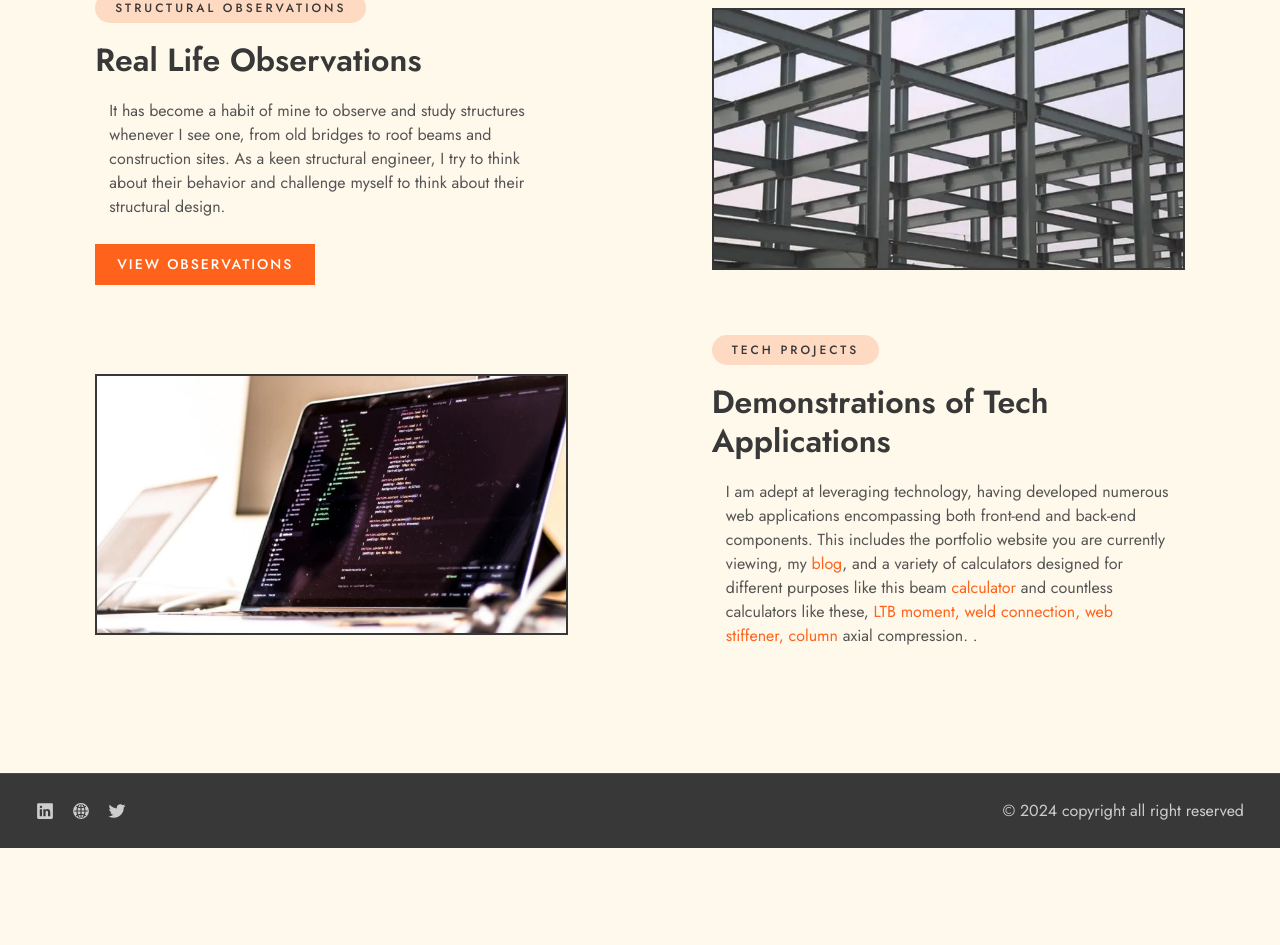
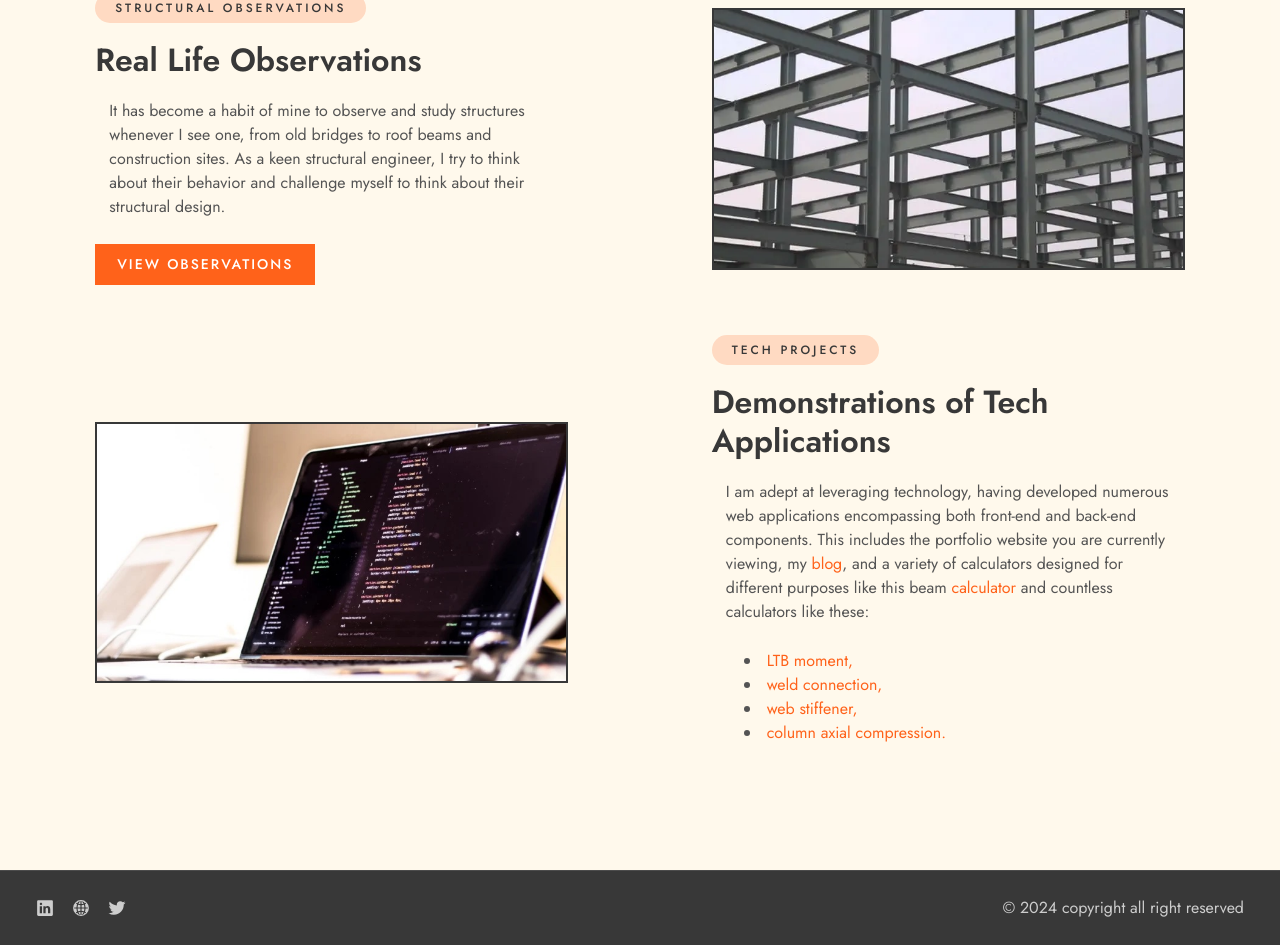
Before and after one commit to osstd/oshemy-sportfolio, a Flask app: page /portfolio in a window 1280 px wide. Shown: the part 2297-3242 px from the top of the page. Before the commit the page ends 3145 px from the top, so only its background shows below. Run offline with Flask 2, Linux system fonts and the light colour scheme; some libraries are stand-ins or nearby versions.

Commit message:
update calc layout

```diff
--- a/static/css/pages/portfolio.css
+++ b/static/css/pages/portfolio.css
@@ -70,11 +70,11 @@
 }
 
 .portfolio-card .card-content {
- align-self: start;
+  align-self: start;
 }
 
 .none {
- display: none;
+  display: none;
 }
 
 /* Media query */
@@ -85,7 +85,7 @@
     align-items: center;
   }
   .portfolio-card > span.chip.label-md {
-     margin-inline: 10%;
+    margin-inline: 10%;
   }
   .portfolio-list > li:nth-child(2n) .card-banner {
     order: 1;
@@ -100,9 +100,15 @@
   }
 }
 
-.card-text.bullet li, .card-text.bullet-nest li {
+.card-text.bullet li,
+.card-text.bullet-nest li {
   list-style: disc;
   list-style-position: outside;
+}
+
+.card-text.bullet.inside li {
+  list-style-position: inside;
+  padding-left: 4%;
 }
 
 .card-text {
@@ -120,7 +126,7 @@
   padding: 0 10%;
 }
 
-.card-text.bullet-inner li{
-  list-style-type:square;
+.card-text.bullet-inner li {
+  list-style-type: square;
   list-style-position: outside;
 }
--- a/templates/index.html
+++ b/templates/index.html
@@ -95,7 +95,7 @@
                 <div class="hero-content">
                     <p class="hero-subtitle">Hello,</p>
                     <h1 class="headline-lg">I'm Omar Shemy</h1>
-                    <p class="hero-text body-md">M.Eng., A.M. ASCE</p>
+                    <p class="hero-text body-md">EIT | M.Eng. | A.M. ASCE</p>
                     <p class="hero-text body-sm">Based in Toronto, Ontario.</p>
                     <a href="#about" class="btn btn-primary">Let's start</a>
                 </div>
--- a/templates/portfolio.html
+++ b/templates/portfolio.html
@@ -317,20 +317,29 @@
                                     and a variety of calculators designed
                                     for different purposes like this beam <a class="not-tag"
                                                                              href="https://beam-calculator-vercel.vercel.app">calculator</a>
-                                    and countless calculators like these, <a class="not-tag"
+                                    and countless calculators like these:
+                                </p>
+                                <ul class="card-text bullet inside">
+                                    <li>
+                                        <a class="not-tag"
                                            href="https://ltb-moment-calc.vercel.app">LTB
                                             moment, </a>
+                                    </li>
+                                    <li>
                                         <a class="not-tag"
                                            href="https://weld-connection-calc.vercel.app">weld connection, </a>
+                                    </li>
+                                    <li>
                                         <a class="not-tag"
                                            href="https://web-stiffener-calc.vercel.app">web stiffener, </a>
+                                    </li>
+                                    <li>
                                         <a class="not-tag"
-                                       href="https://column-axial-compression-calc.vercel.app">column</a> axial
-                                    compression.
-                                    .
-                                </p>
+                                           href="https://column-axial-compression-calc.vercel.app">column axial
+                                            compression.</a>
 
-                                <!--                                <a href="{{url_for('eo')}}" class="btn btn-primary">View observations</a>-->
+                                    </li>
+                                </ul>
                             </div>
                         </div>
                     </li>
```
Lines whose indentation alone changed are shown as unchanged.
